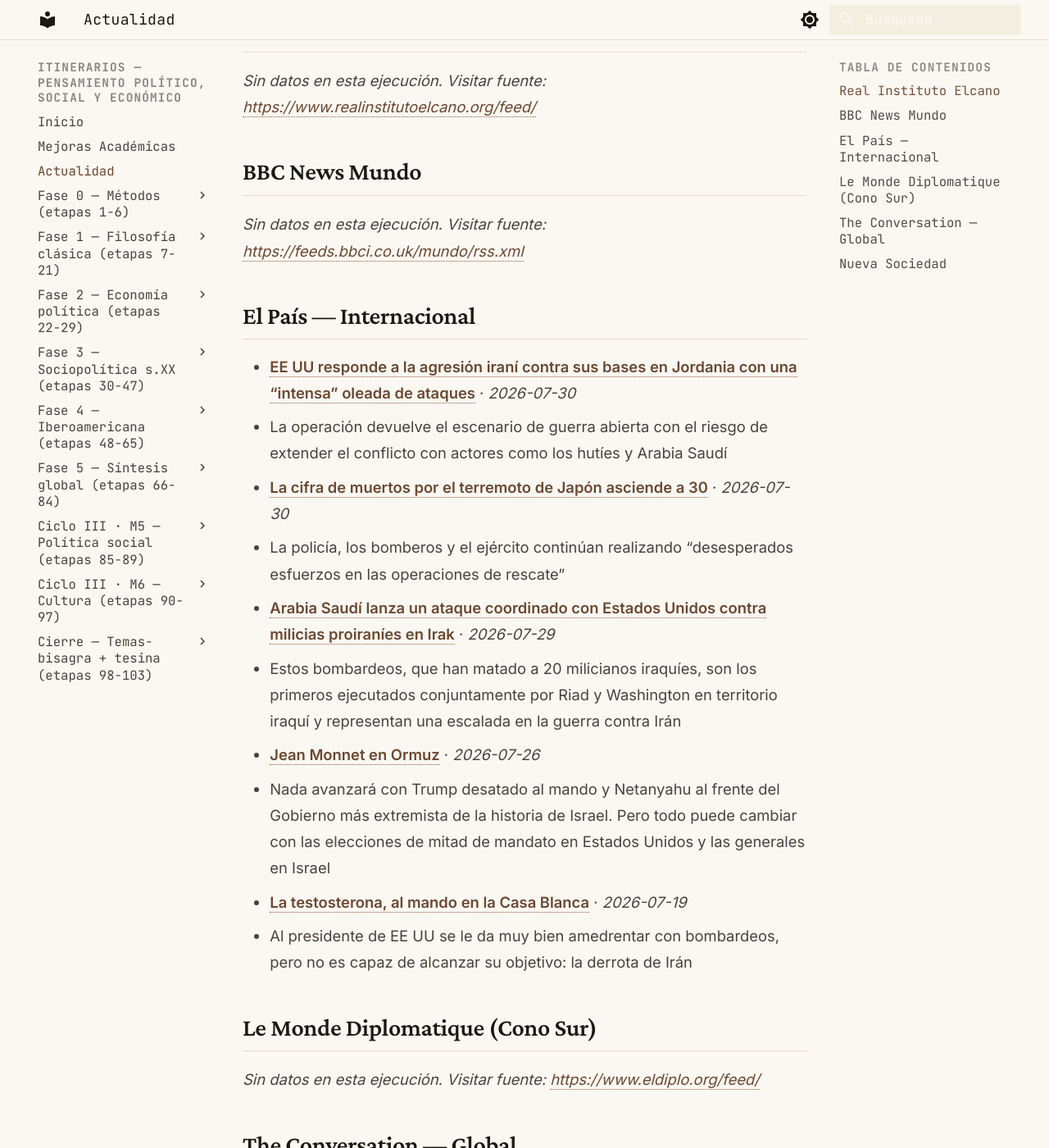
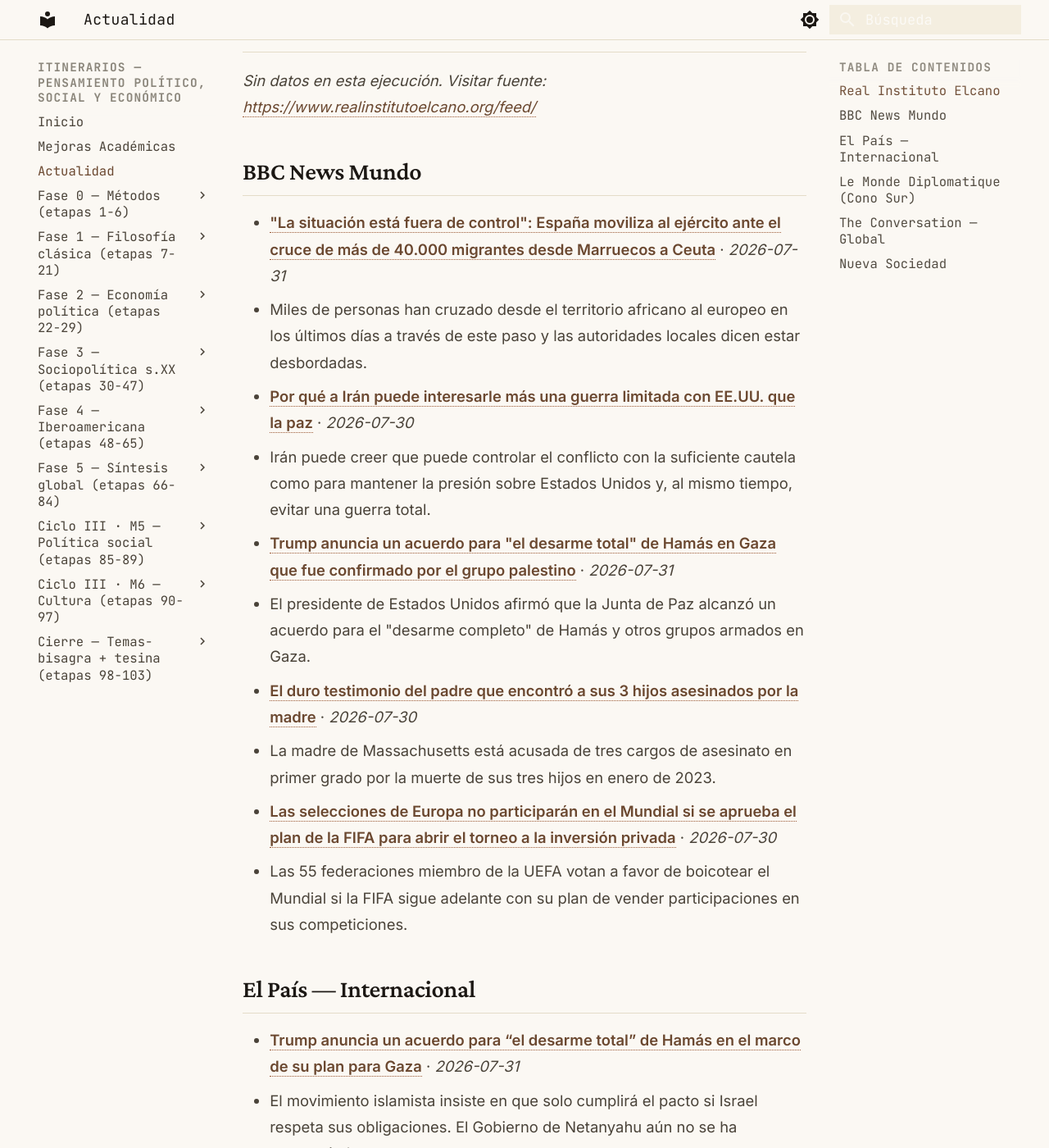
Before and after one commit to MrSpagVi/Curso, an MkDocs documentation site: the page built from docs/actualidad.md, in a window 1280 px wide and 1400 px high, scrolled down 643 px. Shown: the whole window at 82% size. Built offline with MkDocs 1.6.1 and Material for MkDocs 9.7.7, drawn with Linux system fonts in a browser that asks for light colours; some of the changed text lies outside the part shown.

Commit message:
auto: actualidad 2026-07-31

```diff
--- a/docs/actualidad.md
+++ b/docs/actualidad.md
@@ -6,7 +6,7 @@ title: Actualidad
 
 Últimos titulares de fuentes que dictan agenda en ciencia política y geopolítica. Actualizado automáticamente cada día (vía GitHub Actions).
 
-_Última actualización: 2026-07-30 08:09 UTC_
+_Última actualización: 2026-07-31 08:36 UTC_
 
 !!! tip "Ritual mensual — #actualidad"
     El último sábado de cada mes: agarrá **un** titular de los de abajo y escribí **300 palabras** aplicándole **2 autores** del último mes que leíste. ¿Qué diría cada uno? ¿En qué chocan? No resumas la noticia — usala como caso para pensar con las herramientas que venís construyendo. Guardá el texto con el tag `#actualidad` en tu sistema de notas. Esto convierte la teoría en criterio sobre la coyuntura: el objetivo del plan no es citar a Maquiavelo, es leer el presente con él.
@@ -17,16 +17,25 @@ _Sin datos en esta ejecución. Visitar fuente: [https://www.realinstitutoelcano.
 
 ## BBC News Mundo
 
-_Sin datos en esta ejecución. Visitar fuente: [https://feeds.bbci.co.uk/mundo/rss.xml](https://feeds.bbci.co.uk/mundo/rss.xml)_
+- **["La situación está fuera de control": España moviliza al ejército ante el cruce de más de 40.000 migrantes desde Marruecos a Ceuta](https://www.bbc.com/mundo/articles/cvg0n0p4xg4o?at_medium=RSS&at_campaign=rss)** · *2026-07-31*
+  - Miles de personas han cruzado desde el territorio africano al europeo en los últimos días a través de este paso y las autoridades locales dicen estar desbordadas.
+- **[Por qué a Irán puede interesarle más una guerra limitada con EE.UU. que la paz](https://www.bbc.com/mundo/articles/cewr0elg875o?at_medium=RSS&at_campaign=rss)** · *2026-07-30*
+  - Irán puede creer que puede controlar el conflicto con la suficiente cautela como para mantener la presión sobre Estados Unidos y, al mismo tiempo, evitar una guerra total.
+- **[Trump anuncia un acuerdo para "el desarme total" de Hamás en Gaza que fue confirmado por el grupo palestino](https://www.bbc.com/mundo/articles/cvgxn4mjmkro?at_medium=RSS&at_campaign=rss)** · *2026-07-31*
+  - El presidente de Estados Unidos afirmó que la Junta de Paz alcanzó un acuerdo para el "desarme completo" de Hamás y otros grupos armados en Gaza.
+- **[El duro testimonio del padre que encontró a sus 3 hijos asesinados por la madre](https://www.bbc.com/mundo/articles/cjejlg2q59yo?at_medium=RSS&at_campaign=rss)** · *2026-07-30*
+  - La madre de Massachusetts está acusada de tres cargos de asesinato en primer grado por la muerte de sus tres hijos en enero de 2023.
+- **[Las selecciones de Europa no participarán en el Mundial si se aprueba el plan de la FIFA para abrir el torneo a la inversión privada](https://www.bbc.com/mundo/articles/cwyeq02dj3ro?at_medium=RSS&at_campaign=rss)** · *2026-07-30*
+  - Las 55 federaciones miembro de la UEFA votan a favor de boicotear el Mundial si la FIFA sigue adelante con su plan de vender participaciones en sus competiciones.
 
 ## El País — Internacional
 
-- **[EE UU responde a la agresión iraní contra sus bases en Jordania con una “intensa” oleada de ataques](https://elpais.com/internacional/2026-07-30/ee-uu-cumple-la-amenaza-de-atacar-iran-en-respuesta-a-los-misiles-lanzados-contra-sus-bases-en-jordania.html)** · *2026-07-30*
-  - La operación devuelve el escenario de guerra abierta con el riesgo de extender el conflicto con actores como los hutíes y Arabia Saudí
-- **[La cifra de muertos por el terremoto de Japón asciende a 30](https://elpais.com/internacional/2026-07-30/la-cifra-de-muertos-por-el-terremoto-de-japon-asciende-a-30.html)** · *2026-07-30*
-  - La policía, los bomberos y el ejército continúan realizando “desesperados esfuerzos en las operaciones de rescate”
-- **[Arabia Saudí lanza un ataque coordinado con Estados Unidos contra milicias proiraníes en Irak](https://elpais.com/internacional/2026-07-29/arabia-saudi-lanza-un-ataque-coordinado-con-estados-unidos-contra-milicias-proiranies-en-irak.html)** · *2026-07-29*
-  - Estos bombardeos, que han matado a 20 milicianos iraquíes, son los primeros ejecutados conjuntamente por Riad y Washington en territorio iraquí y representan una escalada en la guerra contra Irán
+- **[Trump anuncia un acuerdo para “el desarme total” de Hamás en el marco de su plan para Gaza](https://elpais.com/us/2026-07-30/trump-anuncia-un-acuerdo-para-el-desarme-total-de-hamas.html)** · *2026-07-31*
+  - El movimiento islamista insiste en que solo cumplirá el pacto si Israel respeta sus obligaciones. El Gobierno de Netanyahu aún no se ha pronunciado
+- **[Rusia pone a prueba las defensas de la OTAN en el flanco oriental de Europa](https://elpais.com/internacional/2026-07-30/rusia-pone-a-prueba-las-defensas-de-la-otan-en-el-flanco-oriental-de-europa.html)** · *2026-07-30*
+  - Polonia investiga el origen ruso de un proyectil que cayó este jueves en el este del país. El Kremlin aviva su guerra híbrida y aumenta los incidentes con drones y misiles sobre territorio aliado
+- **[El sociólogo Kagarlitski, de la cárcel soviética a la de Putin](https://elpais.com/internacional/2026-07-31/el-sociologo-kagarlitski-de-la-carcel-sovietica-a-la-de-putin.html)** · *2026-07-31*
+  - Cualquiera que sea percibido como un peligro para la estabilidad del régimen ruso corre el riesgo de ir a la cárcel
 - **[Jean Monnet en Ormuz](https://elpais.com/internacional/2026-07-26/jean-monnet-en-ormuz.html)** · *2026-07-26*
   - Nada avanzará con Trump desatado al mando y Netanyahu al frente del Gobierno más extremista de la historia de Israel. Pero todo puede cambiar con las elecciones de mitad de mandato en Estados Unidos y las generales en Israel
 - **[La testosterona, al mando en la Casa Blanca](https://elpais.com/internacional/2026-07-19/la-testosterona-al-mando-en-la-casa-blanca.html)** · *2026-07-19*
@@ -38,16 +47,16 @@ _Sin datos en esta ejecución. Visitar fuente: [https://www.eldiplo.org/feed/](h
 
 ## The Conversation — Global
 
-- **[Grattan on Friday: A reluctant Albanese is under pressure over telehealth for VAD](https://theconversation.com/grattan-on-friday-a-reluctant-albanese-is-under-pressure-over-telehealth-for-vad-288348)** · *2026-07-30*
-  - The parliament seems poised to test Labor’s platform commitment to the use of Telehealth in voluntary assisted dying cases, even as Albanese remains personally opposed.
-- **[Gina Rinehart paid $1.2 million to Australia’s Commonwealth Games swimmers. Is there any problem with that?](https://theconversation.com/gina-rinehart-paid-1-2-million-to-australias-commonwealth-games-swimmers-is-there-any-problem-with-that-288616)** · *2026-07-30*
-  - It’s no surprise the generous bonuses are well received by most swimmers, but it also raises several ethical quandaries.
-- **[Australia’s online watchdog is taking messaging app Telegram to court over ‘pro-terrorist’ posts](https://theconversation.com/australias-online-watchdog-is-taking-messaging-app-telegram-to-court-over-pro-terrorist-posts-288708)** · *2026-07-30*
-  - The eSafety Commissioner alleges Telegram failed to detect and remove pro-terrorist and extremist material, including videos of executions and attacks.
-- **[Luke Bateman says boys need books ‘written for boys’ to become readers. But it’s not that simple](https://theconversation.com/luke-bateman-says-boys-need-books-written-for-boys-to-become-readers-but-its-not-that-simple-288602)** · *2026-07-30*
-  - What’s the best way to get boys reading more? The answer might actually lie in less focus on gender.
-- **[World game at war: why some European nations have threatened a World Cup boycott](https://theconversation.com/world-game-at-war-why-some-european-nations-have-threatened-a-world-cup-boycott-288596)** · *2026-07-30*
-  - There is widespread unease about changes to the world game that will hyper-commercialise it, with the fallout potentially enormous.
+- **[How a research program in Sulawesi is narrowing Indonesia’s research-policy gap](https://theconversation.com/how-a-research-program-in-sulawesi-is-narrowing-indonesias-research-policy-gap-288748)** · *2026-07-31*
+  - A research program is narrowing Indonesia’s research-policy gap in Sulawesi. But the island’s blue economy vision is colliding with Jakarta’s nickel ambitions.
+- **[Diplomacy after death at Senator Lindsey Graham’s funeral](https://theconversation.com/diplomacy-after-death-at-senator-lindsey-grahams-funeral-288752)** · *2026-07-31*
+  - Volodymyr Zelensky and Benjamin Netanyahu met with the US president on the sidelines of Lindsey Graham’s funeral.
+- **[Trump is hailing it as a ‘breakthrough’, but will Hamas actually disarm in Gaza?](https://theconversation.com/trump-is-hailing-it-as-a-breakthrough-but-will-hamas-actually-disarm-in-gaza-288805)** · *2026-07-31*
+  - Israel will likely refuse to withdraw its troops until it’s satisfied Hamas is completely disarmed, and Hamas says it won’t budge until Israel withdraws.
+- **[Can Australia’s newest bank give the ‘big four’ some real competition?](https://theconversation.com/can-australias-newest-bank-give-the-big-four-some-real-competition-288709)** · *2026-07-31*
+  - Revolut is only the latest ‘neobank’ to challenge Australia’s highly concentrated banking sector. But this attempt is backed by Europe’s most valuable startup.
+- **[Australia’s fuel discount is ending. What does this mean for petrol prices?](https://theconversation.com/australias-fuel-discount-is-ending-what-does-this-mean-for-petrol-prices-288279)** · *2026-07-31*
+  - From August 2, Australians will pay 16 cents more for each litre of petrol they buy.
 
 ## Nueva Sociedad
 
```
